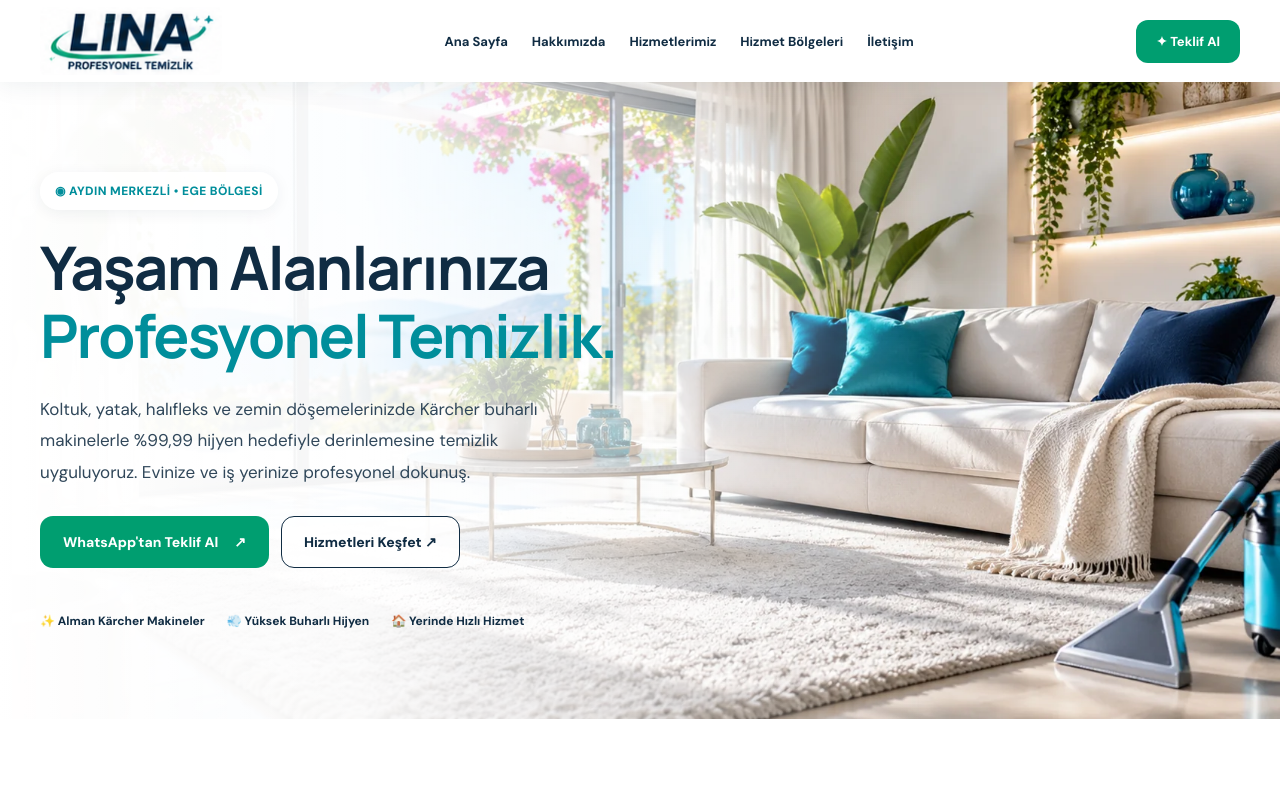
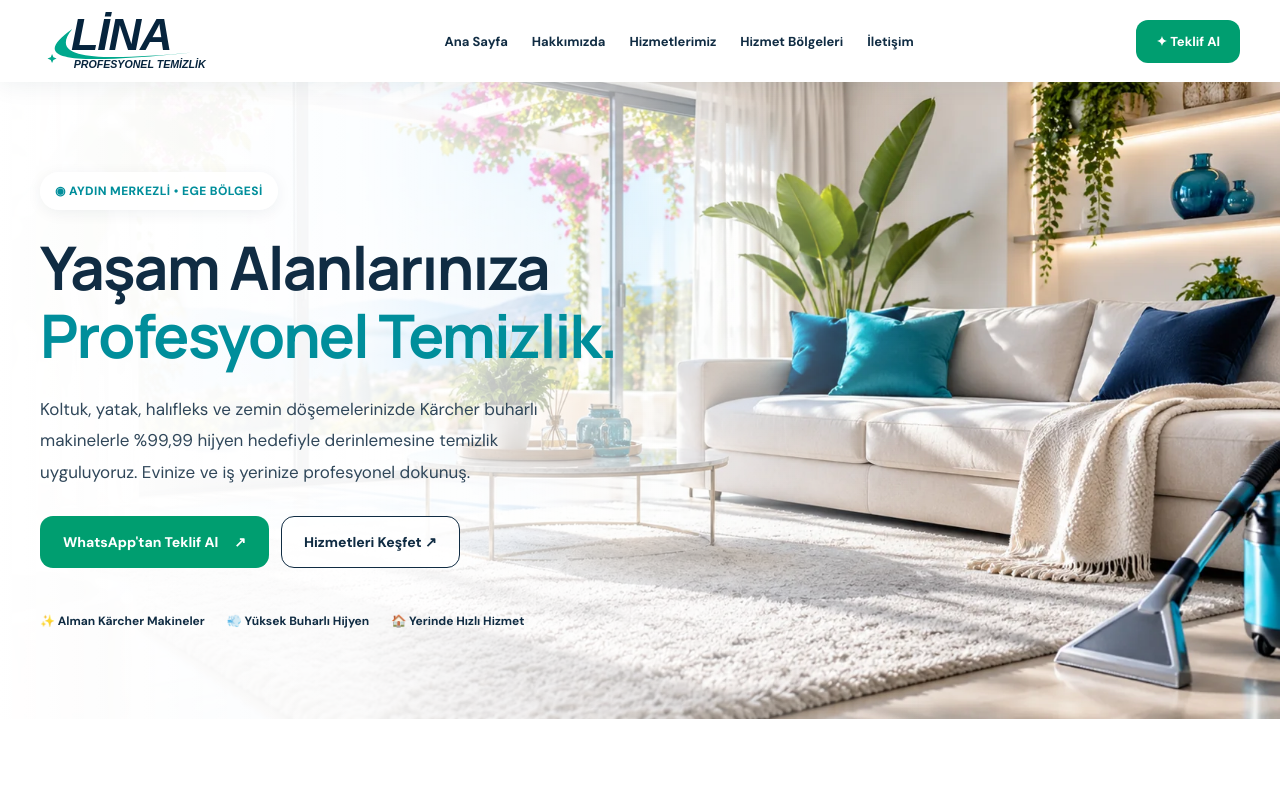
Before and after one commit to ozkvn10-cloud/lina-profesyonel-temizlik, a plain HTML site: page index.html in a window 1280 px wide. Shown: the top 800 px of the page. Drawn offline with nearby package versions, Linux system fonts and the light colour scheme; no server answers.

Commit message:
Use corrected LİNA logo in header and footer

```diff
--- a/index.html
+++ b/index.html
@@ -1,5 +1,5 @@
 <!doctype html><html lang="tr"><head><meta charset="utf-8"><meta name="viewport" content="width=device-width, initial-scale=1"><meta name="theme-color" content="#0e2c43"><title>Lina Profesyonel Temizlik | Aydın Koltuk ve Halıfleks Temizliği</title><meta name="description" content="Lina Profesyonel Temizlik: Aydın merkezli koltuk yıkama, halıfleks, yerinde halı, yatak ve kurumsal döşeme temizliği. Ege Bölgesi için teklif alın."><link rel="icon" href="favicon.svg" type="image/svg+xml"><link rel="preconnect" href="https://fonts.googleapis.com"><link rel="preconnect" href="https://fonts.gstatic.com" crossorigin><link href="https://fonts.googleapis.com/css2?family=DM+Sans:wght@400;500;600;700;800&family=Manrope:wght@400;500;600;700;800&display=swap" rel="stylesheet"><link rel="stylesheet" href="style.css"></head><body>
-<header class="header"><div class="wrap nav"><a class="brand" href="#anasayfa" aria-label="Lina ana sayfa"><img class="logo-image" src="Lina_Mavi_Logo.png" alt="Lina logosu" width="180" height="96"></a><button class="hamburger" aria-label="Menüyü aç" aria-expanded="false" id="menuBtn">☰</button><nav id="menu"><a href="#anasayfa">Ana Sayfa</a><a href="#hakkimizda">Hakkımızda</a><a href="#hizmetler">Hizmetlerimiz</a><a href="#bolgeler">Hizmet Bölgeleri</a><a href="#iletisim">İletişim</a></nav><a class="nav-cta" href="#teklif">✦ Teklif Al</a></div></header>
+<header class="header"><div class="wrap nav"><a class="brand" href="#anasayfa" aria-label="Lina ana sayfa"><img class="logo-image" src="lina-dotted-logo.svg" alt="LİNA logosu" width="180" height="96"></a><button class="hamburger" aria-label="Menüyü aç" aria-expanded="false" id="menuBtn">☰</button><nav id="menu"><a href="#anasayfa">Ana Sayfa</a><a href="#hakkimizda">Hakkımızda</a><a href="#hizmetler">Hizmetlerimiz</a><a href="#bolgeler">Hizmet Bölgeleri</a><a href="#iletisim">İletişim</a></nav><a class="nav-cta" href="#teklif">✦ Teklif Al</a></div></header>
 <main><section class="hero" id="anasayfa"><div class="hero-bg"></div><div class="wrap hero-inner"><div class="hero-copy"><div class="eyebrow">◉ AYDIN MERKEZLİ • EGE BÖLGESİ</div><h1>Yaşam Alanlarınıza <span>Profesyonel Temizlik.</span></h1><p>Koltuk, yatak, halıfleks ve zemin döşemelerinizde Kärcher buharlı makinelerle %99,99 hijyen hedefiyle derinlemesine temizlik uyguluyoruz. Evinize ve iş yerinize profesyonel dokunuş.</p><div class="actions"><a class="btn primary" href="https://wa.me/905388210913?text=Merhaba%20Lina%20Profesyonel%20Temizlik%2C%20fiyat%20teklifi%20almak%20istiyorum." target="_blank" rel="noopener noreferrer">WhatsApp'tan Teklif Al <span>↗</span></a><a class="btn secondary" href="#hizmetler">Hizmetleri Keşfet ↗</a></div><div class="hero-points"><span>✨ Alman Kärcher Makineler</span><span>💨 Yüksek Buharlı Hijyen</span><span>🏠 Yerinde Hızlı Hizmet</span></div></div></div></section>
 <section class="section services" id="hizmetler"><div class="wrap"><div class="section-heading"><span class="kicker">HİZMETLERİMİZ</span><h2>Her alana özel <em>temizlik çözümleri</em></h2><p>Evlerden ofislere, yaşam alanlarınız için titizlikle planlanan hizmetler.</p></div><div class="service-grid"><article class="service-card"><img src="koltuk.webp" alt="Profesyonel koltuk yıkama uygulaması"><div><span>01</span><h3>Koltuk Yıkama</h3><a href="#teklif" aria-label="Koltuk yıkama teklifi">↗</a></div></article><article class="service-card"><img src="hali.webp" alt="Halıfleks temizliği temsili görseli"><div><span>02</span><h3>Halıfleks Temizliği</h3><a href="#teklif" aria-label="Halıfleks teklifi">↗</a></div></article><article class="service-card"><img src="yerinde.webp" alt="Yerinde temizlik ekipmanı temsili görseli"><div><span>03</span><h3>Yerinde Halı Yıkama</h3><a href="#teklif" aria-label="Yerinde halı teklifi">↗</a></div></article><article class="service-card"><img src="yatak.webp" alt="Yatak yüzeyinin profesyonel temizliği"><div><span>04</span><h3>Yatak Temizliği</h3><a href="#teklif" aria-label="Yatak temizliği teklifi">↗</a></div></article></div><p class="demo-note">Görseller tanıtım amaçlıdır; gerçek müşteri çalışması olarak sunulmaz.</p></div></section>
 <section class="section about" id="hakkimizda"><div class="wrap about-grid"><div class="about-photo"><img src="koltuk.webp" loading="lazy" alt="Koltuk temizleme makinesiyle uygulama"></div><div><span class="kicker">LINA'YI TANIYIN</span><h2>Profesyonel teknoloji, <em>derinlemesine temizlik.</em></h2><p>Lina Profesyonel Temizlik olarak Aydın genelinde; ev, ofis, otel, restoran ve kafelerden cami halıları, sinema ve konferans salonlarına kadar her alanda yerinde buharlı hijyen ve yıkama hizmeti sunuyoruz. Koltuk, yatak, halıfleks, sandalye ve yer zemin döşemelerini yüksek ısılı buhar ve endüstriyel Kärcher teknolojisi ile derinlemesine arındırıyor, hızlı kuruma ve kusursuz hijyen sağlıyoruz.</p><div class="features" style="display:grid;gap:12px"><div><b>✦</b><span>Yüksek Isılı Buharlı Hijyen &amp; Yıkama</span></div><div><b>✦</b><span>Ev, Ofis, Otel, Restoran &amp; Salonlar</span></div><div><b>✦</b><span>Koltuk, Yatak, Halıfleks &amp; Zemin</span></div><div><b>✦</b><span>Alman Kärcher Makineler</span></div><div><b>✦</b><span>Yüksek Buharlı Hijyen</span></div><div><b>✦</b><span>Yerinde Hızlı Hizmet</span></div></div><a class="btn dark" href="#teklif">Teklif İsteyin ↗</a></div></div></section>
@@ -7,4 +7,4 @@
 <section class="section regions" id="bolgeler"><div class="wrap"><span class="kicker">HİZMET BÖLGELERİ</span><h2>Aydın'dan <em>Ege'ye</em></h2><p>Aydın merkezli hizmet planlaması. İl ve ilçelerde hizmet uygunluğu için bizimle iletişime geçin.</p><div class="chips"><span>Aydın</span><span>İzmir</span><span>Muğla</span><span>Denizli</span><span>Manisa</span><span>Uşak</span><span>Kütahya</span><span>Afyonkarahisar</span></div></div></section>
 <section class="section quote" id="teklif"><div class="wrap quote-grid"><div><span class="kicker light">BİZE ULAŞIN</span><h2>Temiz bir başlangıç için <em>bir mesaj yeter.</em></h2><p>Hizmetinizi seçin, size özel bir teklif mesajı hazırlayalım. Formu doldurun, WhatsApp üzerinden doğrudan fiyat teklifi isteyin.</p><div class="quote-deco">LINA ✦</div></div><form id="quoteForm"><label>Hizmet seçimi<select id="service" required><option value="">Hizmet seçiniz</option><option>Koltuk Yıkama</option><option>Halıfleks Temizliği</option><option>Yerinde Halı Yıkama</option><option>Yatak Temizliği</option><option>Diğer</option></select></label><label>İl<select id="city" required><option value="">İl seçiniz</option><option>Aydın</option><option>İzmir</option><option>Muğla</option><option>Denizli</option><option>Manisa</option><option>Uşak</option><option>Kütahya</option><option>Afyonkarahisar</option></select></label><label>Detaylar<textarea id="details" placeholder="Örn. 2 adet üçlü koltuk, Efeler/Aydın" rows="3"></textarea></label><button class="btn primary full" type="submit">WhatsApp’tan Teklif İste ↗</button><div class="result" id="result" hidden><strong>Hazırlanan mesaj</strong><p id="message"></p><button type="button" id="copyBtn" class="btn dark full">Mesajı Kopyala</button><small id="whatsappInfo">WhatsApp üzerinden Lina ile iletişime geçebilirsiniz.</small></div></form></div></section>
 <section class="section faq"><div class="wrap"><div class="section-heading"><span class="kicker">MERAK EDİLENLER</span><h2>Sıkça sorulan <em>sorular</em></h2></div><div class="faq-list"><details><summary>Hangi bölgelerde hizmet veriyorsunuz?</summary><p>Aydın merkezli hizmet planlamamız kapsamında Ege Bölgesi'ndeki talepleri değerlendiriyoruz. Konumunuza göre uygunluğu sorabilirsiniz.</p></details><details><summary>Fiyat teklifi nasıl alabilirim?</summary><p>Hizmet türünü, konumunuzu ve temizlenecek alanın ölçüsünü paylaşarak teklif talebi oluşturabilirsiniz.</p></details><details><summary>Koltuk temizliği ne kadar sürer?</summary><p>Süre koltuk sayısına, kumaş türüne ve alan koşullarına göre değişir. Detaylar görüşmede netleştirilir.</p></details></div></div></section>
-</main><footer id="iletisim"><div class="wrap footer-grid"><div><div class="brand footer-brand"><img class="logo-image" src="Lina_Mavi_Logo.png" alt="Lina logosu" width="180" height="96"></div><p>Yaşam alanlarınıza profesyonel dokunuş.<br>Aydın • Ege Bölgesi</p></div><div><h4>Hızlı Bağlantılar</h4><a href="#hizmetler">Hizmetlerimiz</a><a href="#hakkimizda">Hakkımızda</a><a href="#bolgeler">Hizmet Bölgeleri</a></div><div><h4>İletişim</h4><p>Aydın, Türkiye</p><a href="#teklif">Teklif talebi oluşturun ↗</a><p class="footnote">Telefon / WhatsApp: <a href="tel:+905388210913">+90 538 821 09 13</a></p></div></div><div class="wrap copyright">© <span id="year"></span> Lina Profesyonel Temizlik. Tüm hakları saklıdır. <span>Tanıtım / demo sitesi</span></div></footer><script src="lina-config.js"></script><script src="https://cdn.jsdelivr.net/npm/@supabase/supabase-js@2/dist/umd/supabase.min.js"></script><script src="script.js"></script><script src="site-content.js" defer></script></body></html>
+</main><footer id="iletisim"><div class="wrap footer-grid"><div><div class="brand footer-brand"><img class="logo-image" src="lina-dotted-logo.svg" alt="LİNA logosu" width="180" height="96"></div><p>Yaşam alanlarınıza profesyonel dokunuş.<br>Aydın • Ege Bölgesi</p></div><div><h4>Hızlı Bağlantılar</h4><a href="#hizmetler">Hizmetlerimiz</a><a href="#hakkimizda">Hakkımızda</a><a href="#bolgeler">Hizmet Bölgeleri</a></div><div><h4>İletişim</h4><p>Aydın, Türkiye</p><a href="#teklif">Teklif talebi oluşturun ↗</a><p class="footnote">Telefon / WhatsApp: <a href="tel:+905388210913">+90 538 821 09 13</a></p></div></div><div class="wrap copyright">© <span id="year"></span> Lina Profesyonel Temizlik. Tüm hakları saklıdır. <span>Tanıtım / demo sitesi</span></div></footer><script src="lina-config.js"></script><script src="https://cdn.jsdelivr.net/npm/@supabase/supabase-js@2/dist/umd/supabase.min.js"></script><script src="script.js"></script><script src="site-content.js" defer></script></body></html>
```
